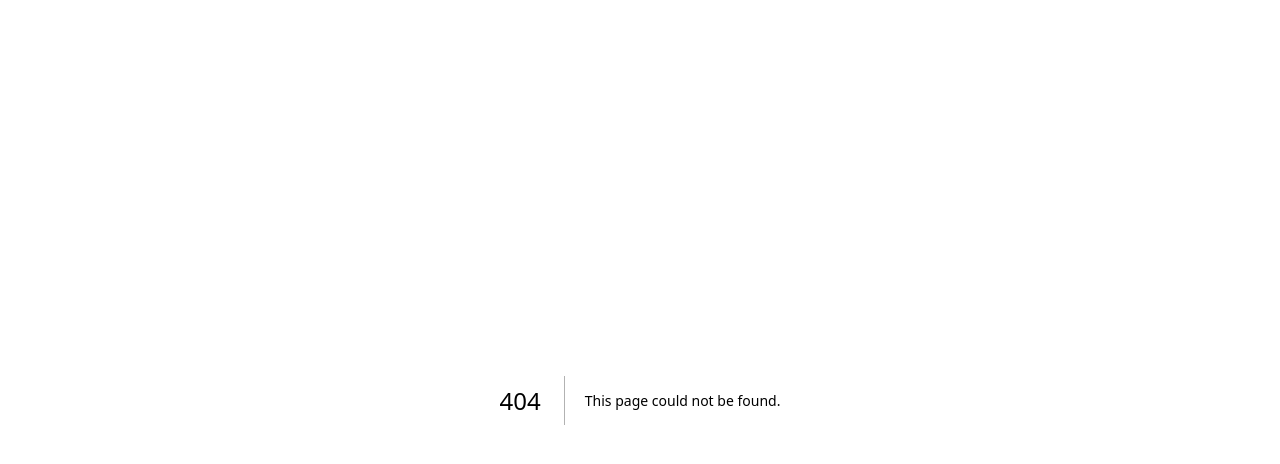
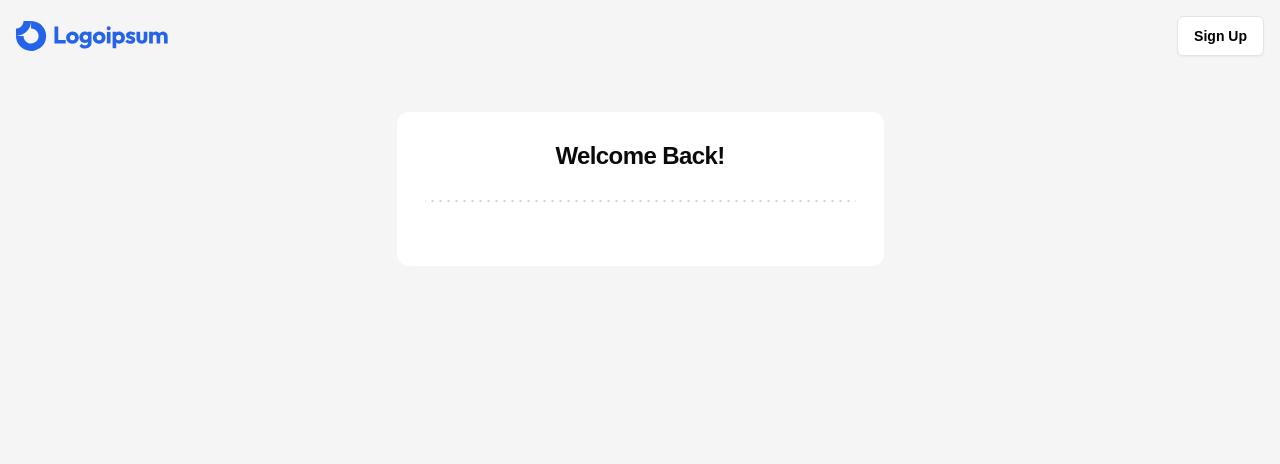
Before and after one commit to collinskchirchir/jira-clone, a Next.js app: page /sign-in in a window 1280 px wide. Before the commit this address had no page. Shown: the top 464 px of the page. Built offline with nearby package versions, Linux system fonts and the light colour scheme.

Commit message:
auth pages setup

```diff
--- /dev/null
+++ b/src/app/(auth)/layout.tsx
@@ -0,0 +1,31 @@
+import React from 'react';
+
+import Image from 'next/image';
+import { Button } from '@/components/ui/button';
+
+interface AuthLayoutProps {
+  children: React.ReactNode;
+}
+
+const AuthLayout = ({ children }: AuthLayoutProps) => {
+  return (
+    <main className="min-h-screen bg-neutral-100">
+      <div className="mx-auto max-w-screen-2xl p-4">
+        <nav className="flex items-center justify-between">
+          <Image src="/logo.svg" alt="logo" width={152} height={56} />
+          <div className="flex items-center gap-2">
+            <Button variant="secondary">
+              Sign Up
+            </Button>
+          </div>
+        </nav>
+        <div className="flex flex-col items-center justify-center pt-4 md:pt-14">
+          {children}
+        </div>
+      </div>
+    </main>
+  );
+
+};
+
+export default AuthLayout;
--- /dev/null
+++ b/src/app/(auth)/sign-in/page.tsx
@@ -0,0 +1,10 @@
+import React from 'react';
+import { SignInCard } from '@/features/auth/components/sign-in-card';
+
+const SignInPage = () => {
+    return (
+     <SignInCard/>
+    );
+};
+
+export default SignInPage;
--- /dev/null
+++ b/src/app/(auth)/sign-up/page.tsx
@@ -0,0 +1,11 @@
+import React from 'react';
+
+const SignUpPage = () => {
+    return (
+        <div>
+            Sign up Page
+        </div>
+    );
+};
+
+export default SignUpPage;
--- a/src/app/layout.tsx
+++ b/src/app/layout.tsx
@@ -1,6 +1,7 @@
 import React from 'react';
 import type { Metadata } from 'next';
 import localFont from 'next/font/local';
+import { cn } from '@/lib/utils';
 import './globals.css';
 
 const geistSans = localFont({
@@ -27,7 +28,7 @@
   return (
     <html lang="en">
     <body
-      className={`${geistSans.variable} ${geistMono.variable} antialiased`}
+      className={cn(geistSans.variable, geistMono.variable, "antialiased min-h-screen")}
     >
     {children}
     </body>
--- /dev/null
+++ b/src/components/dotted-separator.tsx
@@ -0,0 +1,42 @@
+import { cn } from '@/lib/utils';
+
+interface DottedSeparatorProps {
+  className?: string;
+  color?: string;
+  height?: string;
+  dotSize?: string;
+  gapSize?: string;
+  direction?: 'horizontal' | 'vertical';
+};
+
+export const DottedSeparator = ({
+                                  className,
+                                  color = '#d4d4d8',
+                                  height = '2px',
+                                  dotSize = '2px',
+                                  gapSize = '6px',
+                                  direction = 'horizontal',
+                                }: DottedSeparatorProps) => {
+  const isHorizontal = direction === 'horizontal';
+
+  return (
+    <div className={cn(
+      isHorizontal ? 'w-full flex items-center' : 'h-full flex flex-col items-center',
+      className,
+    )}>
+      <div
+        className={isHorizontal ? 'flex-grow' : 'flex-grow-0'}
+        style={{
+          width: isHorizontal ? '100%' : height,
+          height: isHorizontal ? height : '100%',
+          backgroundImage: `radial-gradient(circle, ${color} 25%, transparent 25%)`,
+          backgroundSize: isHorizontal
+            ? `${parseInt(dotSize) + parseInt(gapSize)}px ${height}`
+            : `${height} ${parseInt(dotSize) + parseInt(gapSize)}px`,
+          backgroundRepeat: isHorizontal ? 'repeat-x' : 'repeat-y',
+          backgroundPosition: 'center',
+        }}
+      />
+    </div>
+  );
+};
--- /dev/null
+++ b/src/features/auth/components/sign-in-card.tsx
@@ -0,0 +1,23 @@
+import { Card, CardContent, CardHeader, CardTitle } from '@/components/ui/card';
+import { DottedSeparator } from '@/components/dotted-separator';
+
+export const SignInCard = () => {
+    return (
+        <Card className="size-full border-none shadow-none md:w-[487px]">
+            <CardHeader className="flex items-center justify-center p-7 text-center">
+                <CardTitle className='text-2xl'>
+                    Welcome Back!
+                </CardTitle>
+            </CardHeader>
+            <div className='mb-2 px-7'>
+                <DottedSeparator/>
+            </div>
+          <CardContent className="p-7">
+            <form className="space-y-4">
+
+            </form>
+
+          </CardContent>
+        </Card>
+    );
+};
```
Also changed, not shown: public/logo.svg (added).
